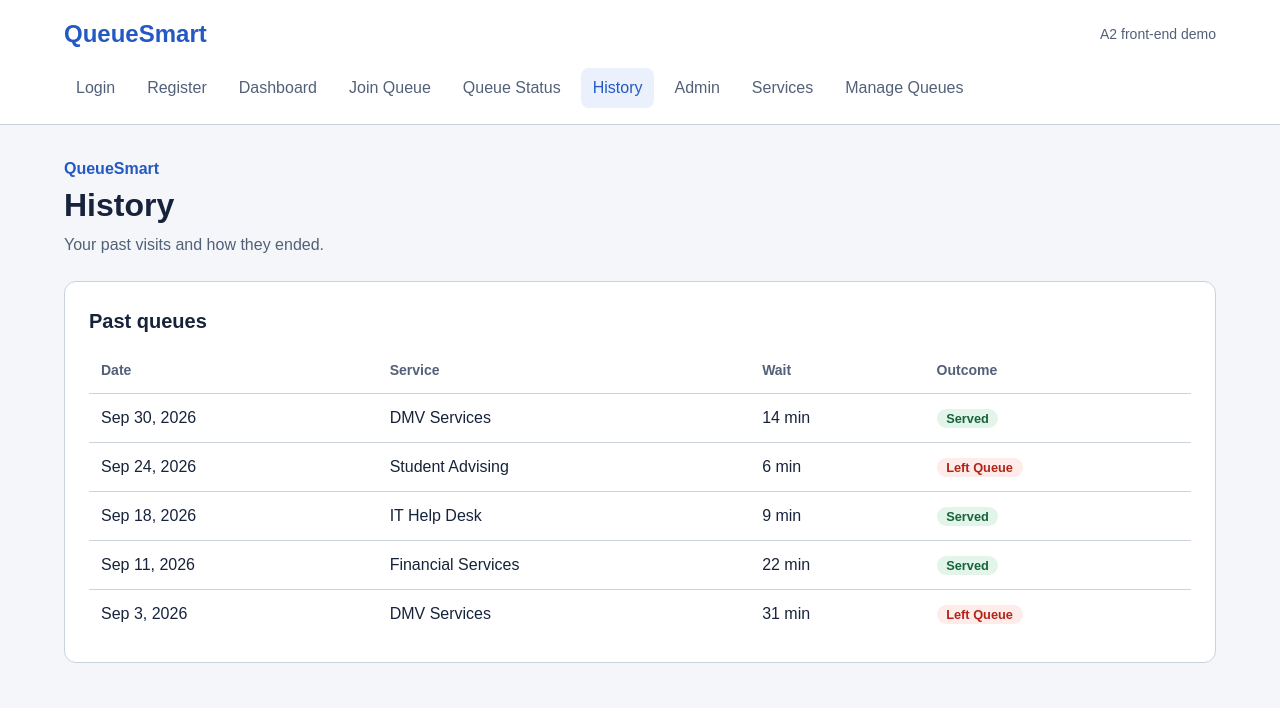
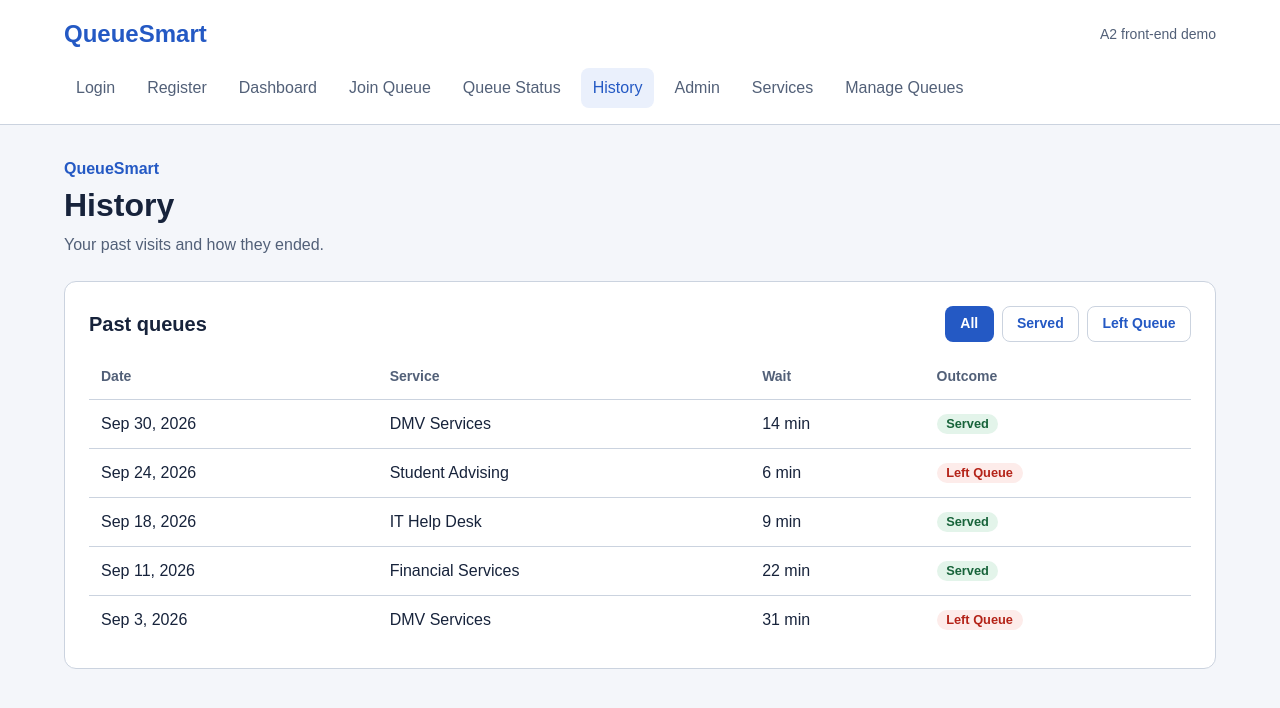
Before and after one commit to abeljoseph42/QueueSmart, a React app in the folder frontend/: page /history in a window 1280 px wide. Shown: the top 708 px of the page. Built offline with nearby package versions, Linux system fonts and the light colour scheme; the HTML template or start-up script is replaced by a standard one.

Commit message:
Added filters to history

```diff
--- a/frontend/src/pages/user/History.css
+++ b/frontend/src/pages/user/History.css
@@ -1,5 +1,6 @@
 .history {
   display: grid;
+  grid-template-columns: minmax(0, 1fr);
   gap: 1.5rem;
 }
 
@@ -24,6 +25,30 @@
 
 .history-empty {
   margin: 0;
+}
+
+.history-toolbar {
+  display: flex;
+  flex-wrap: wrap;
+  align-items: center;
+  justify-content: space-between;
+  gap: 0.75rem;
+  margin-bottom: 0.75rem;
+}
+
+.history-toolbar h2 {
+  margin: 0;
+}
+
+.history-filters {
+  display: flex;
+  flex-wrap: wrap;
+  gap: 0.5rem;
+}
+
+.history-filter {
+  padding: 0.4rem 0.9rem;
+  font-size: 0.875rem;
 }
 
 .history-table-wrapper {
--- a/frontend/src/pages/user/History.jsx
+++ b/frontend/src/pages/user/History.jsx
@@ -1,3 +1,4 @@
+import { useState } from 'react'
 import { queueHistory } from './historyData'
 import './History.css'
 
@@ -5,6 +6,12 @@ const outcomeLabels = {
   served: 'Served',
   left: 'Left Queue',
 }
+
+const filters = [
+  { value: 'all', label: 'All' },
+  { value: 'served', label: 'Served' },
+  { value: 'left', label: 'Left Queue' },
+]
 
 function formatDate(date) {
   return new Date(`${date}T00:00:00`).toLocaleDateString('en-US', {
@@ -15,6 +22,13 @@ function formatDate(date) {
 }
 
 export default function History() {
+  const [filter, setFilter] = useState('all')
+
+  const visibleHistory =
+    filter === 'all'
+      ? queueHistory
+      : queueHistory.filter((entry) => entry.outcome === filter)
+
   return (
     <div className="history">
       <header className="history-header">
@@ -24,10 +38,38 @@ export default function History() {
       </header>
 
       <section className="card" aria-labelledby="history-heading">
-        <h2 id="history-heading">Past queues</h2>
+        <div className="history-toolbar">
+          <h2 id="history-heading">Past queues</h2>
 
-        {queueHistory.length === 0 ? (
-          <p className="history-empty">You have no queue history yet.</p>
+          <div
+            className="history-filters"
+            role="group"
+            aria-label="Filter by outcome"
+          >
+            {filters.map((option) => (
+              <button
+                key={option.value}
+                type="button"
+                className={
+                  filter === option.value
+                    ? 'history-filter history-filter-active'
+                    : 'button-secondary history-filter'
+                }
+                aria-pressed={filter === option.value}
+                onClick={() => setFilter(option.value)}
+              >
+                {option.label}
+              </button>
+            ))}
+          </div>
+        </div>
+
+        {visibleHistory.length === 0 ? (
+          <p className="history-empty">
+            {filter === 'all'
+              ? 'You have no queue history yet.'
+              : 'No visits match this filter.'}
+          </p>
         ) : (
           <div className="history-table-wrapper">
             <table className="history-table">
@@ -40,7 +82,7 @@ export default function History() {
                 </tr>
               </thead>
               <tbody>
-                {queueHistory.map((entry) => (
+                {visibleHistory.map((entry) => (
                   <tr key={entry.id}>
                     <td>{formatDate(entry.date)}</td>
                     <td>{entry.serviceName}</td>
```
